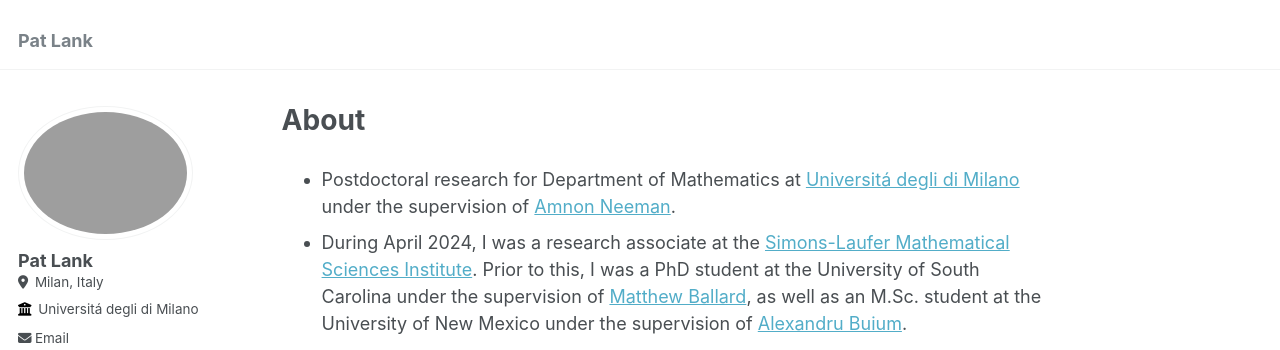
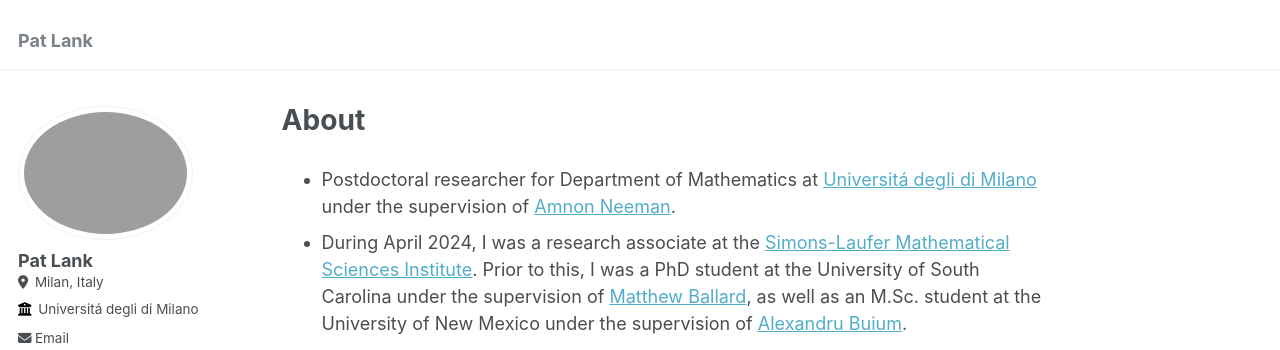
Before and after one commit to lankp/oldoldfile, a Jekyll site: the page built from _pages/about.md, in a window 1280 px wide and 900 px high. Shown: the top 350 px of the window. Built offline with Jekyll 4.4.1, drawn with Linux system fonts in a browser that asks for light colours; some web fonts are replaced.

Commit message:
Update about.md

```diff
--- a/_pages/about.md
+++ b/_pages/about.md
@@ -6,7 +6,7 @@ redirect_from:
   - /about/
   - /about.html
 ---
-- Postdoctoral research for Department of Mathematics at [Universitá degli di Milano](https://www.unimi.it/en) under the supervision of [Amnon Neeman](https://www.unimi.it/en/ugov/person/amnon-neeman).
+- Postdoctoral researcher for Department of Mathematics at [Universitá degli di Milano](https://www.unimi.it/en) under the supervision of [Amnon Neeman](https://www.unimi.it/en/ugov/person/amnon-neeman).
 - During April 2024, I was a research associate at the [Simons-Laufer Mathematical Sciences Institute](https://www.slmath.org/programs/356). Prior to this, I was a PhD student at the University of South Carolina under the supervision of [Matthew Ballard](https://www.matthewrobertballard.com), as well as an M.Sc. student at the University of New Mexico under the supervision of [Alexandru Buium](http://www.math.unm.edu/~buium).
 - Much of my work focuses on the application of derived categories to problems in both algebraic geometry and commutative algebra.
 - A copy of my CV may be found [here](/LankCV.pdf).
```
